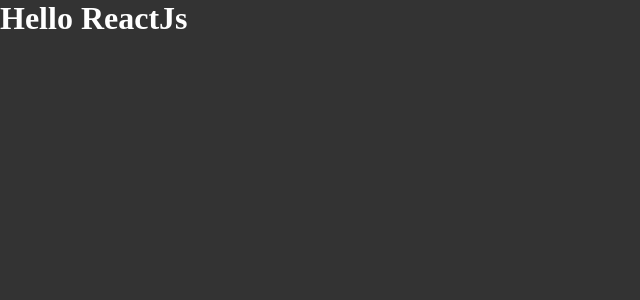
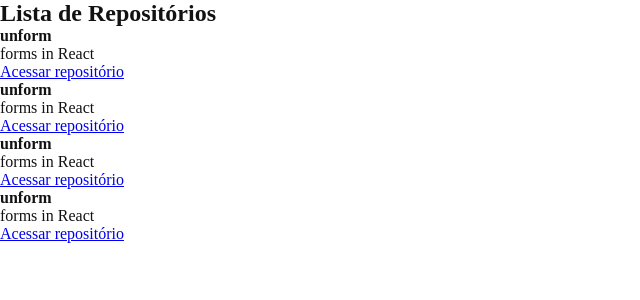
Before and after one commit to felipeat07/github-explorer, a React app: page / in a window 1280 px wide. Shown: the top 300 px of the page, without its empty margins (0-640 px from the left). Built offline with nearby package versions, Linux system fonts and the light colour scheme.

Commit message:
criando lista de repositorio e usando propriedades do react

```diff
--- a/src/App.jsx
+++ b/src/App.jsx
@@ -1,5 +1,6 @@
+import { RepositoryList } from './components/RepositoryList'
 import './styles/global.scss'
 
 export function App(){
-    return <h1>Hello ReactJs</h1>
+    return <RepositoryList />
 }
--- /dev/null
+++ b/src/components/RepositoryItem.jsx
@@ -0,0 +1,12 @@
+export function RepositoryItem(props){
+    return (
+    <li>
+        <strong>{props.repository.name}</strong>
+        <p>{props.repository.description}</p>
+
+        <a href={props.repository.link}>
+        Acessar repositório
+        </a>
+    </li>
+    );
+}
--- /dev/null
+++ b/src/components/RepositoryList.jsx
@@ -0,0 +1,22 @@
+import { RepositoryItem } from "./RepositoryItem";
+
+const repository = {
+    name: 'unform',
+    description: 'forms in React',
+    link: 'http://github.com/unform/unform'
+}
+
+
+export function RepositoryList(){
+    return (
+        <section className="repository-list">
+            <h1>Lista de Repositórios</h1>
+                <ul>
+                    <RepositoryItem repository={repository}/>
+                    <RepositoryItem repository={repository}/>
+                    <RepositoryItem repository={repository}/>
+                    <RepositoryItem repository={repository}/>
+                </ul>
+        </section>
+    );
+}
--- a/src/styles/global.scss
+++ b/src/styles/global.scss
@@ -5,7 +5,6 @@
 }
 
 body{
-    font: Arial, Helvetica, sans-serif;
-    background-color: #333;
-    color: #fff;
+    font: 'Helvetica Neue', Arial, sans-serif;
+    color: #121214;
 }
```
